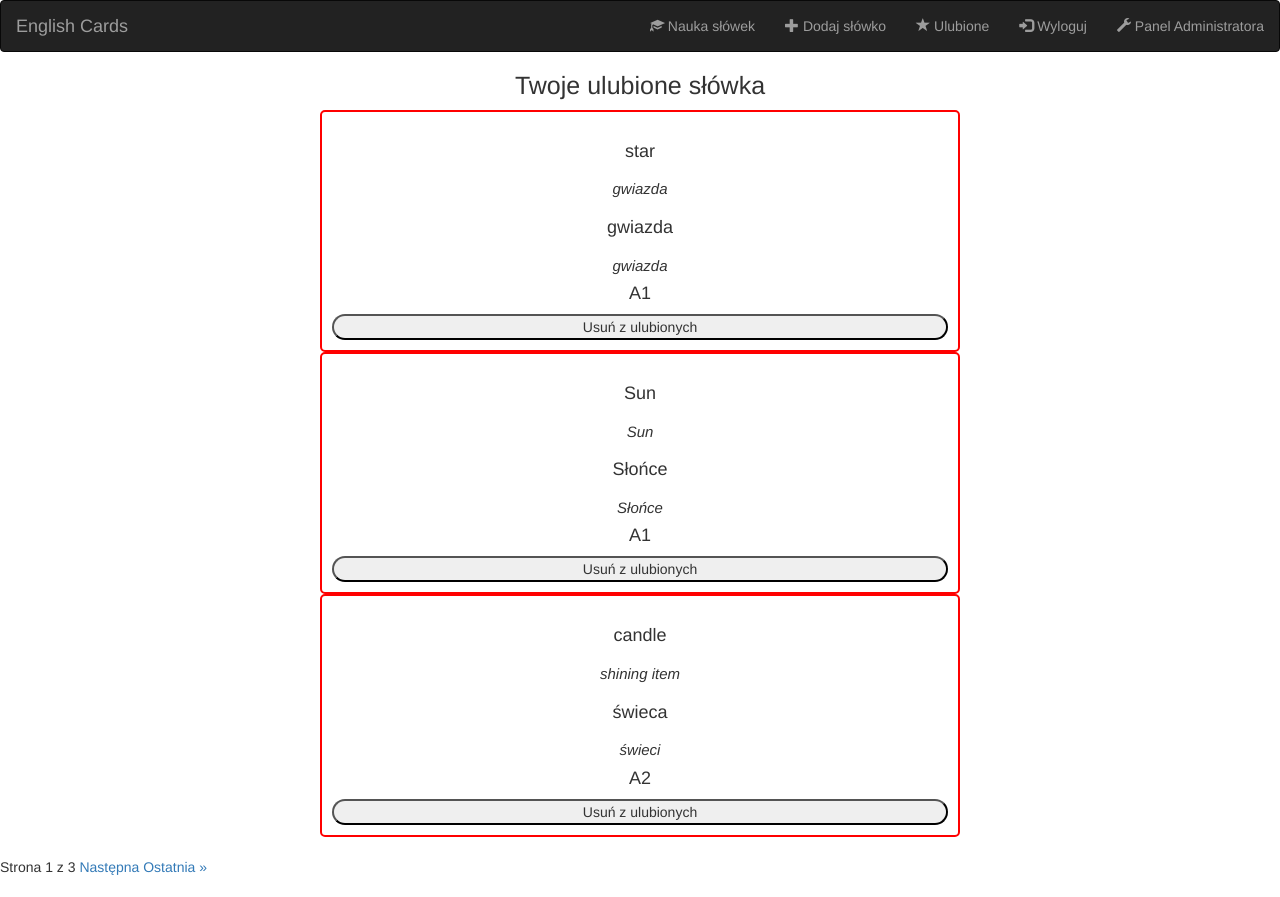
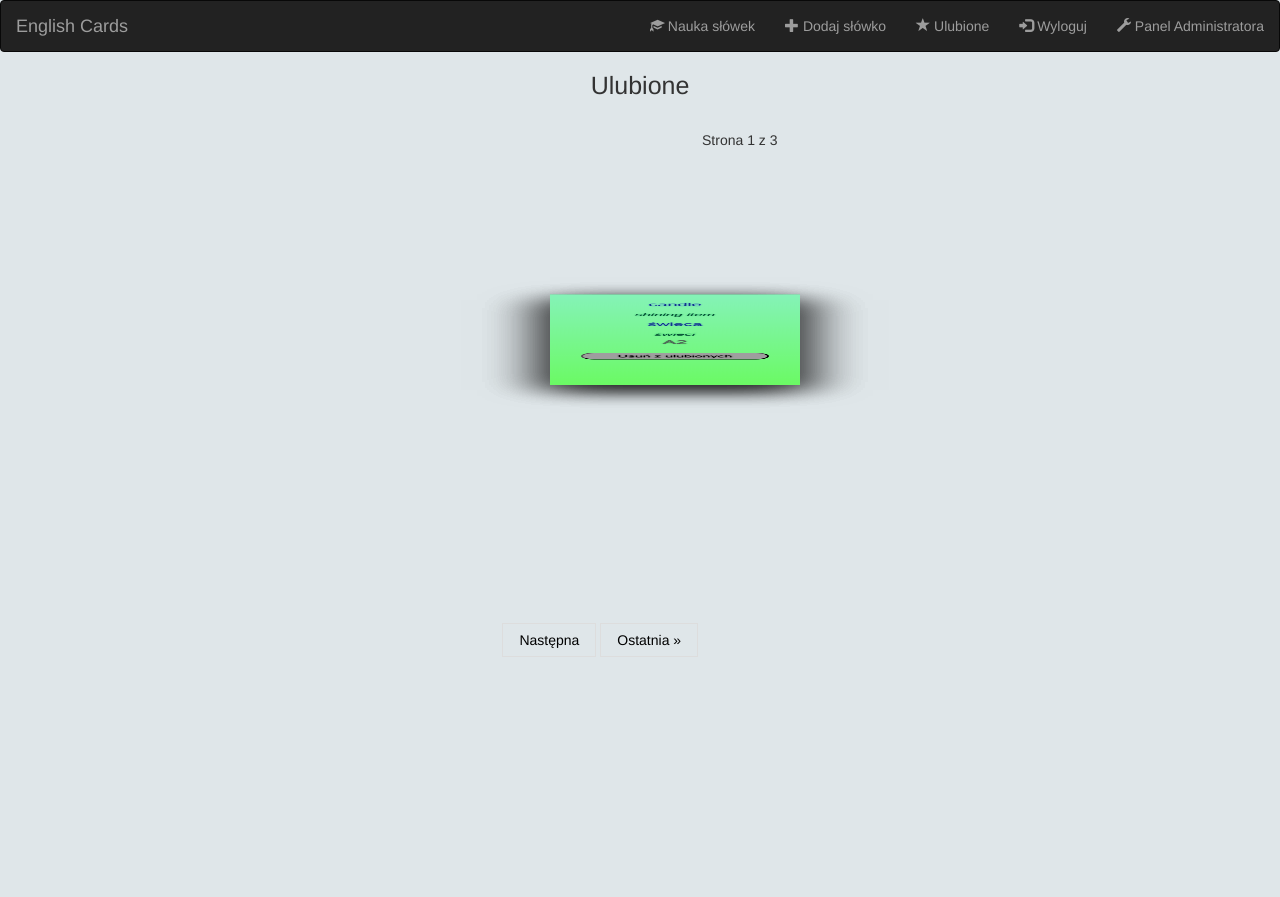
Before and after one commit to zpmexx/EnglishCards, a Django app: page /ulubione/ in a window 1280 px wide. After the commit the page ends 648 px from the top, so only its background shows below. Run offline with Django 4.2, Linux system fonts and the light colour scheme; a user stored in the database is signed in; data comes from the database, SQL or seed files in the repository; both versions use the stored data as it was after the commit; some libraries are stand-ins or nearby versions.

Commit message:
Zmiana frontu dla ulubionych

```diff
--- a/englishcards/logins/templates/logins/userfavorites.html
+++ b/englishcards/logins/templates/logins/userfavorites.html
@@ -1,22 +1,104 @@
 {% load static %}
 {% include 'navbar.html' %}
+<style>
+body {
+  background-color: #dfe6e9;
+  -webkit-transform: perspective(900px);
+  -webkit-transform-style: preserve-3d;
+}
+.title{
+  width:100%;
+  text-align: center;
+}
+.title h1{
+  font-size:50px;
+  font-family: 'Exo', sans-serif;
+}
+.card1 {
+  text-align:center;
+  position: absolute;
+  left: 550px;
+  width: 250px;
+  height: 350px;
+  margin-top: 10px;
+  margin-bottom: 10px;
+  background: linear-gradient(rgb(133, 243, 184),rgb(107, 250, 100));
+  animation: animate 1s linear infinite;
+  transition:.6s;
 
+  transform: rotatex(75deg) translatey(-200px) translatez(-100px);
+  box-shadow: 0px 20px 60px rgba(0, 0, 0, 0.5);
+}
+.card1:hover{
+    transform: rotatex(0deg);
+    transition:.6s;
+    box-shadow: 0px 0px 20px rgba(0, 0, 0, 0.3);
+}
+h3{
+  font-size:25px;
+  font-family:  sans-serif;
+  color:rgb(5, 76, 49);
+  text-shadow: 0 0 2px rgb(13, 138, 90);
+  transform: translatey(10px);
+}
+h2{
+  font-size:20px;
+  font-family: sans-serif;
+  color:rgb(19, 53, 137);
+  text-shadow: 0 0 2px rgb(65, 107, 216);
+  transform: translatey(10px);
+}
+h4{
+  font-size:20px;
+  font-family: sans-serif;
+  color:rgb(84, 103, 94);
+  text-shadow: 0 0 2px rgb(21, 19, 19);
+  transform: translatey(10px);
+}
+.pagination {
+  display: inline-block;
+}
+
+.pagination a {
+  position: relative;
+  top: 500px;
+  color: black;
+  float: down;
+  padding: 8px 16px;
+  text-decoration: none;
+  border: 1px solid #ddd;
+}
+
+.pagination a.active {
+  background-color: #4CAF50;
+  color: white;
+}
+
+.pagination a:hover:not(.active) {background-color: #95cc97;}
+
+.current {
+    top: 500px;
+}
+</style>
 <link rel ="stylesheet" href ="{% static 'logins/userfavorites.css' %}">
-<h1>Twoje ulubione słówka</h1>
+<h1>Ulubione</h1>
+<div class="container">
 {% for favorite in favoriteCards %}
 <form method="POST">
     {% csrf_token %}
-<div class = "word">
+<div class = "card1">
     <h2>{{favorite.card.englishName}}</h2>
     <h3>{{favorite.card.englishDescription}}</h3>
     <h2>{{favorite.card.polishName}}</h2>
     <h3>{{favorite.card.polishDescription}}</h3>
     <h4>{{favorite.card.get_wordLevel_display}}</h4>
-    <input type="submit" value="Usuń z ulubionych" name="{{favorite.card.englishName}},{{favorite.card.polishName}}" style="width: 100%;border-radius: 30px;">
+    <p><br></p>
+    <input type="submit" value="Usuń z ulubionych" name="{{favorite.card.englishName}},{{favorite.card.polishName}}" style="width: 75%;border-radius: 20px; background-color: #9e9e9e; text-shadow: 0 0 2px rgb(21, 19, 19); color:black">
     </div>
     </form>
 {% endfor %}
 
+<center>
 <div class="pagination">
     <span class="step-links">
         {% if favoriteCards.has_previous %}
@@ -24,13 +106,14 @@
             <a href="?page={{ favoriteCards.previous_page_number }}">Poprzednia</a>
         {% endif %}
 
-        <span class="current">
-            Strona {{ favoriteCards.number }} z {{ favoriteCards.paginator.num_pages }}
-        </span>
-
         {% if favoriteCards.has_next %}
             <a href="?page={{ favoriteCards.next_page_number }}">Następna</a>
             <a href="?page={{ favoriteCards.paginator.num_pages }}">Ostatnia &raquo;</a>
         {% endif %}
     </span>
 </div>
+<span class="current">
+    Strona {{ favoriteCards.number }} z {{ favoriteCards.paginator.num_pages }}
+</span>
+</div>
+</center>
--- a/englishcards/words/templates/words/fiszki.html
+++ b/englishcards/words/templates/words/fiszki.html
@@ -81,7 +81,7 @@ body {
       Następne</button>
 </div>
 <div class="vertical-center" style="text-align: center;">
-    <button type="submit" type="button" class="btn btn-warning btn-lg" name = "{{wordToLearn.id}}"><span class="glyphicon glyphicon-refresh"></span> Powtórz jeszcze raz</button>
+    <button type="submit" type="button" class="btn btn-warning btn-lg" name = "{{wordToLearn.id}}"><span class="glyphicon glyphicon-star"></span> Dodaj do ulubionych</button>
 </div>
 </form>
 {% else %}
```
Also changed, not shown: englishcards/db.sqlite3.
